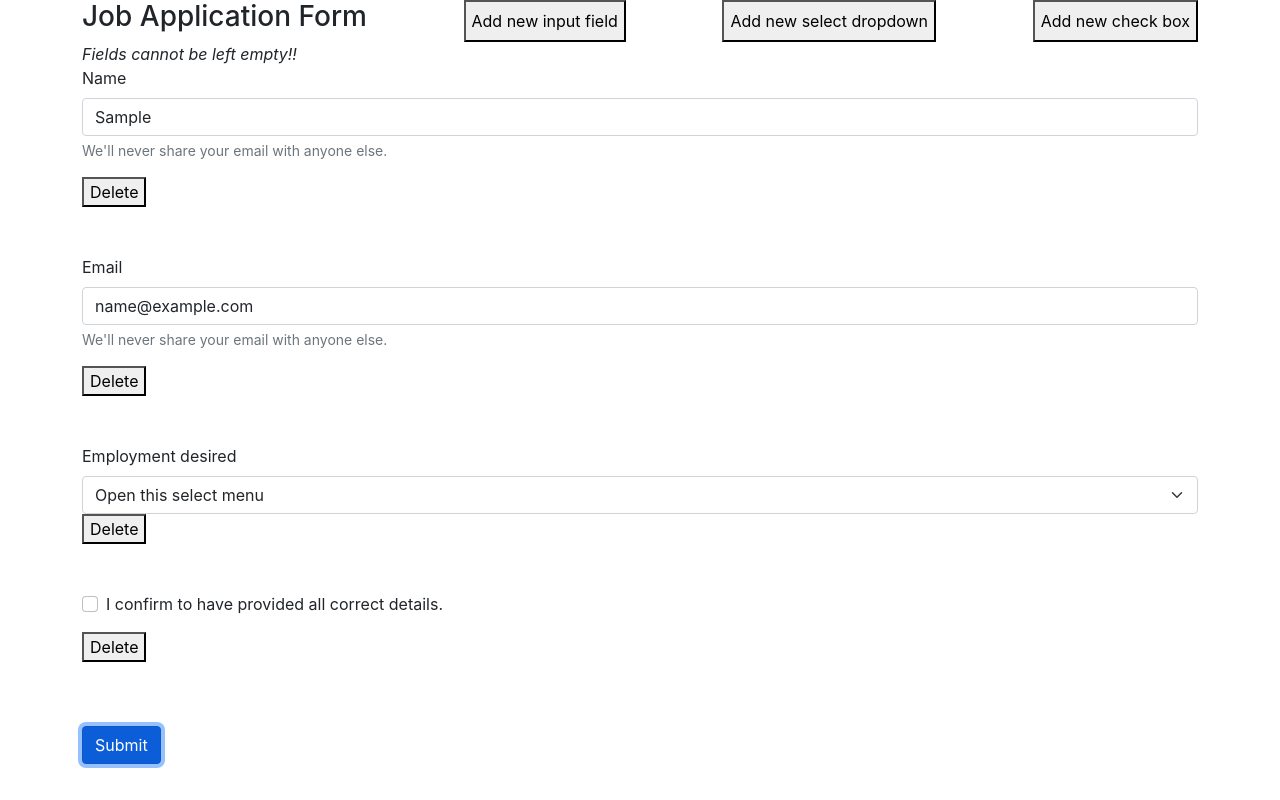
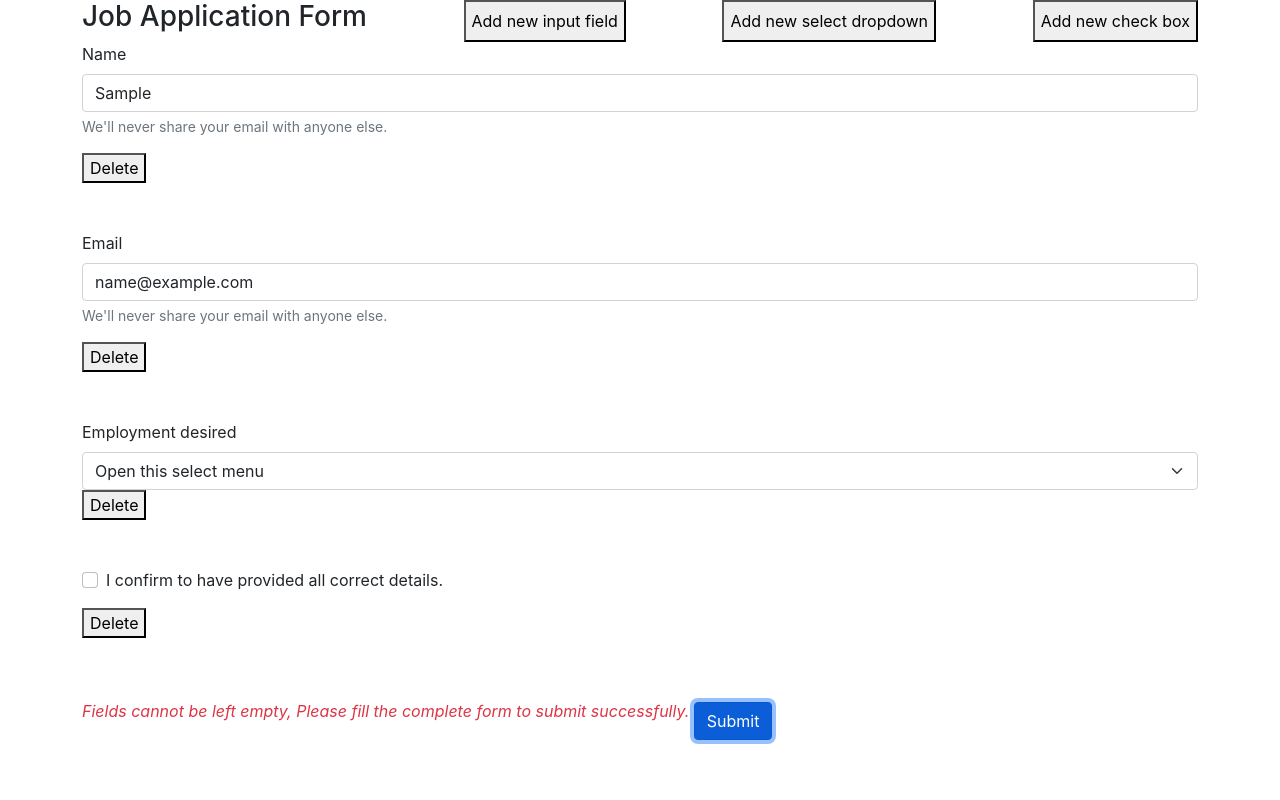
Before and after one commit to shouvikChoudhury/dynamic-forms, a React (Create React App) app: page / in a window 1280 px wide. Both pictures are taken after typing "Sample", "name@example.com" into the empty fields and a click on the button "Submit". Built offline with nearby package versions, Linux system fonts and the light colour scheme; the HTML template or start-up script is replaced by a standard one.

Commit message:
Add files via upload

```diff
--- a/src/App.js
+++ b/src/App.js
@@ -115,13 +115,13 @@ function App() {
           <button onClick={handleSelectField}>Add new select dropdown</button>
           <button onClick={handleCheckField}>Add new check box</button>
         </div>
-        {error && <i>Fields cannot be left empty!!</i>}
+
         <form>
           {fields ? fields.map((field, i) => {
             return <div key={i}><Element field={field} />
               <button className='mb-5' onClick={(e) => handleDelete(e, field.field_id)}>Delete</button></div>
           }) : null}
-
+          {error && <i className='text-danger'>Fields cannot be left empty, Please fill the complete form to submit successfully. </i>}
           <button type="submit" className="btn btn-primary mt-3" onClick={(e) => handleSubmit(e)}>Submit</button>
         </form>
 
```
